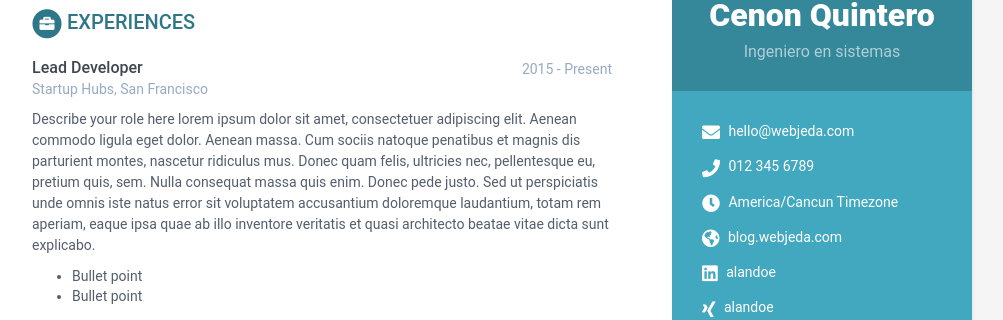
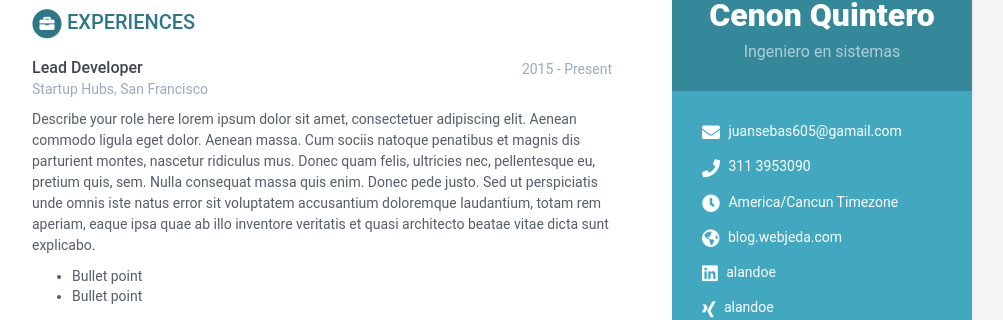
Before and after one commit to sebeteas21/cenon-quintero-cv3, a Jekyll site: the page built from index.html, in a window 1280 px wide and 900 px high. Shown: the part 212-532 px from the top of the window, without its empty margins (168-1171 px from the left). Built offline with Jekyll 4.4.1, drawn with Linux system fonts in a browser that asks for light colours.

Commit message:
contactos correctos (#18)

```diff
--- a/_data/data.yml
+++ b/_data/data.yml
@@ -13,8 +13,8 @@ sidebar:
     avatar: profile.png  #place a 100x100 picture inside /assets/images/ folder and provide the name of the file below
 
     # Sidebar links
-    email: hello@webjeda.com
-    phone: 012 345 6789
+    email: juansebas605@gamail.com
+    phone: 311 3953090
     timezone: America/Cancun Timezone
     citizenship:
     website: blog.webjeda.com #do not add http://
```
